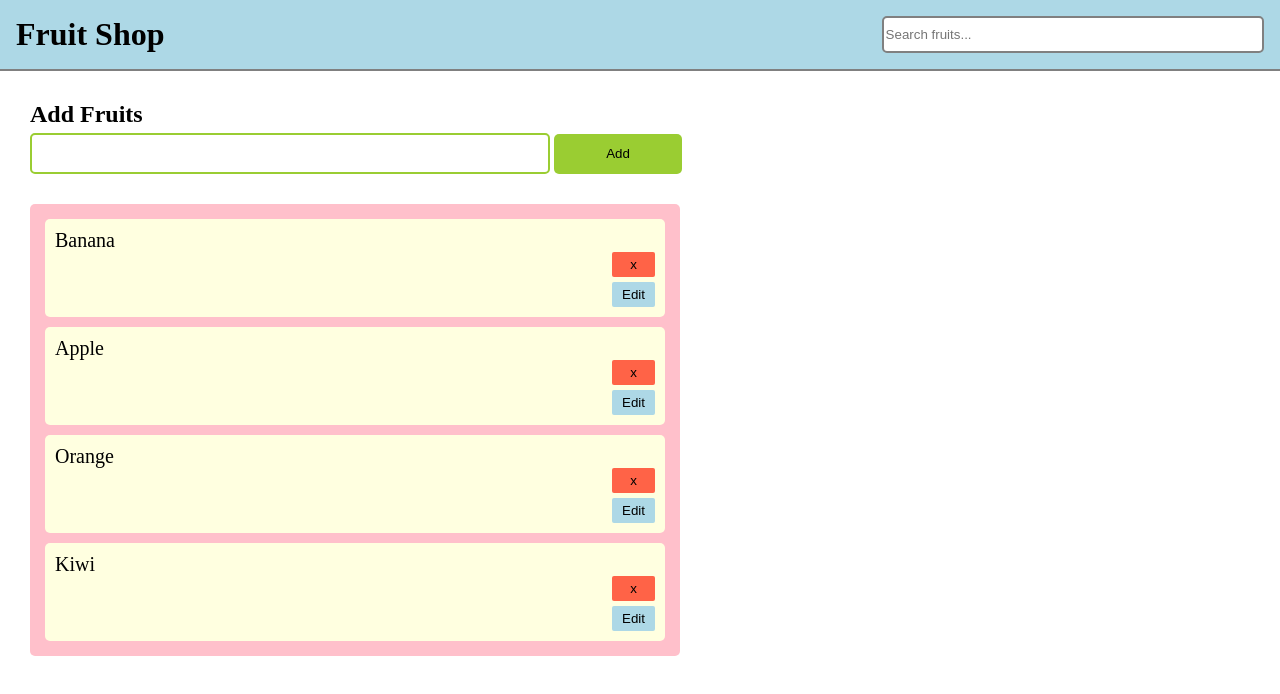
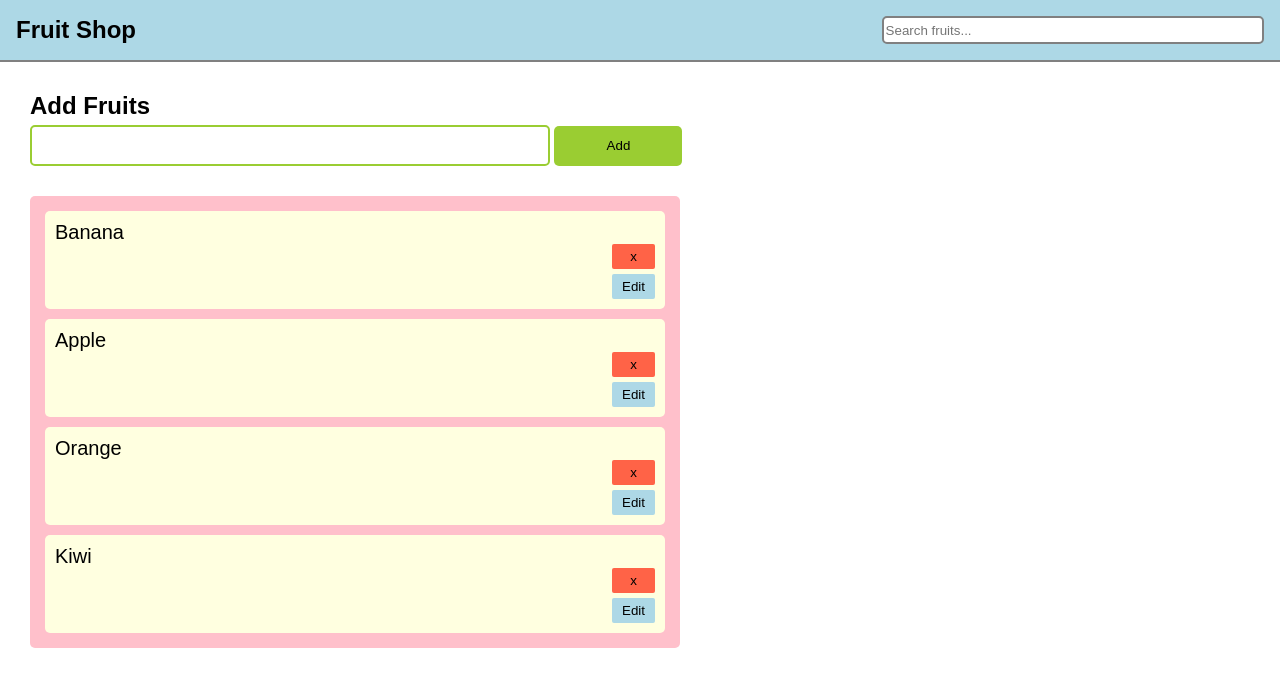
Before and after one commit to ruturajveer143/Sharpener, a plain HTML site: page index.html in a window 1280 px wide. Shown: the top 694 px of the page. Drawn offline with Linux system fonts and the light colour scheme.

Commit message:
Task 10 in this new branch

```diff
--- a/index.js
+++ b/index.js
@@ -25,8 +25,6 @@ form.addEventListener('submit', function(event){
  newLi.appendChild(deleteBtn);
 
 
-
-
 //editBTN
 
 const editBtn = document.createElement('button');
@@ -36,7 +34,6 @@ const editBtnText = document.createTextNode('Edit');
  newLi.appendChild(editBtn);
 
 
-//adding li as the last element of unorder list
 fruits.appendChild(newLi);
 
 
--- a/style.css
+++ b/style.css
@@ -72,3 +72,18 @@
     padding: 5px 10px;
     margin-top: 5px;
   }
+  body {
+    font-family: sans-serif;
+    -webkit-font-smoothing: auto;
+    -moz-font-smoothing: auto;
+    -moz-osx-font-smoothing: grayscale;
+    font-smoothing: auto;
+    text-rendering: optimizeLegibility;
+    font-smooth: always;
+    -webkit-tap-highlight-color: transparent;
+    -webkit-touch-callout: none;
+  }
+
+  h1 {
+    font-size: 1.5rem;
+  }
```
Also changed, not shown: index.html (line endings or trailing spaces).
